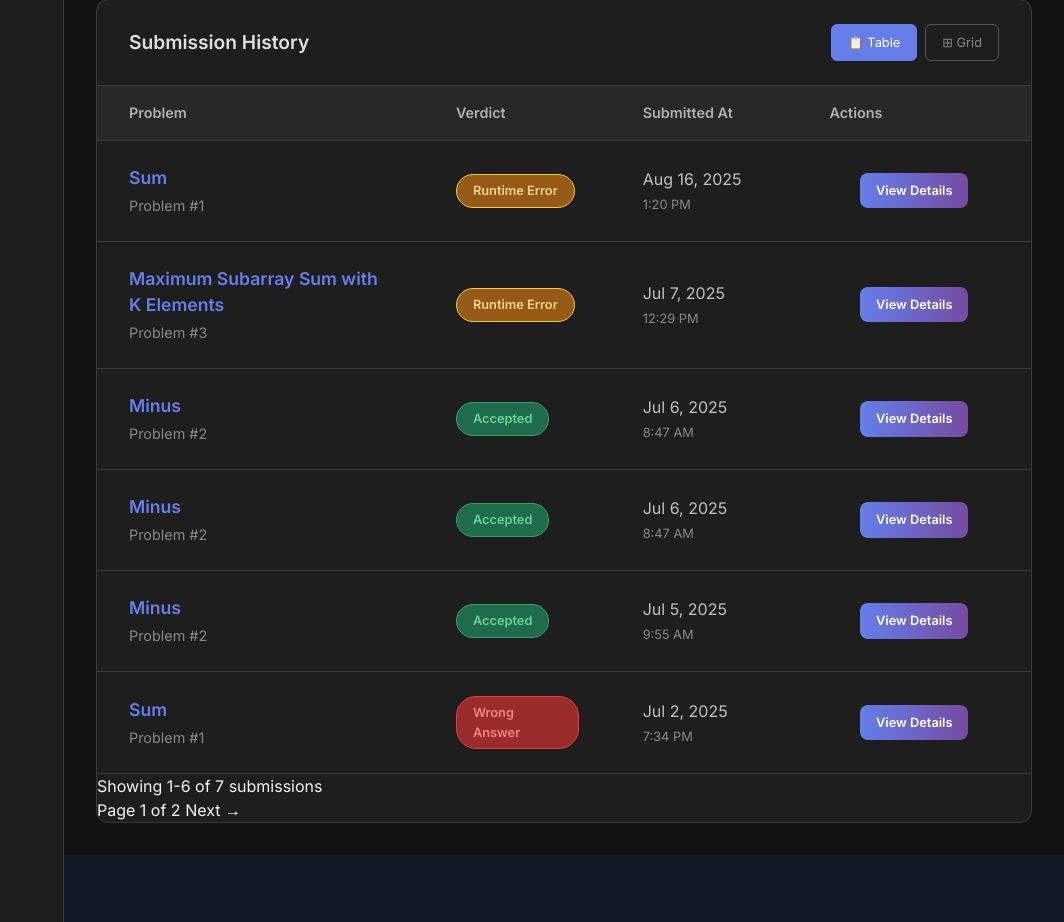
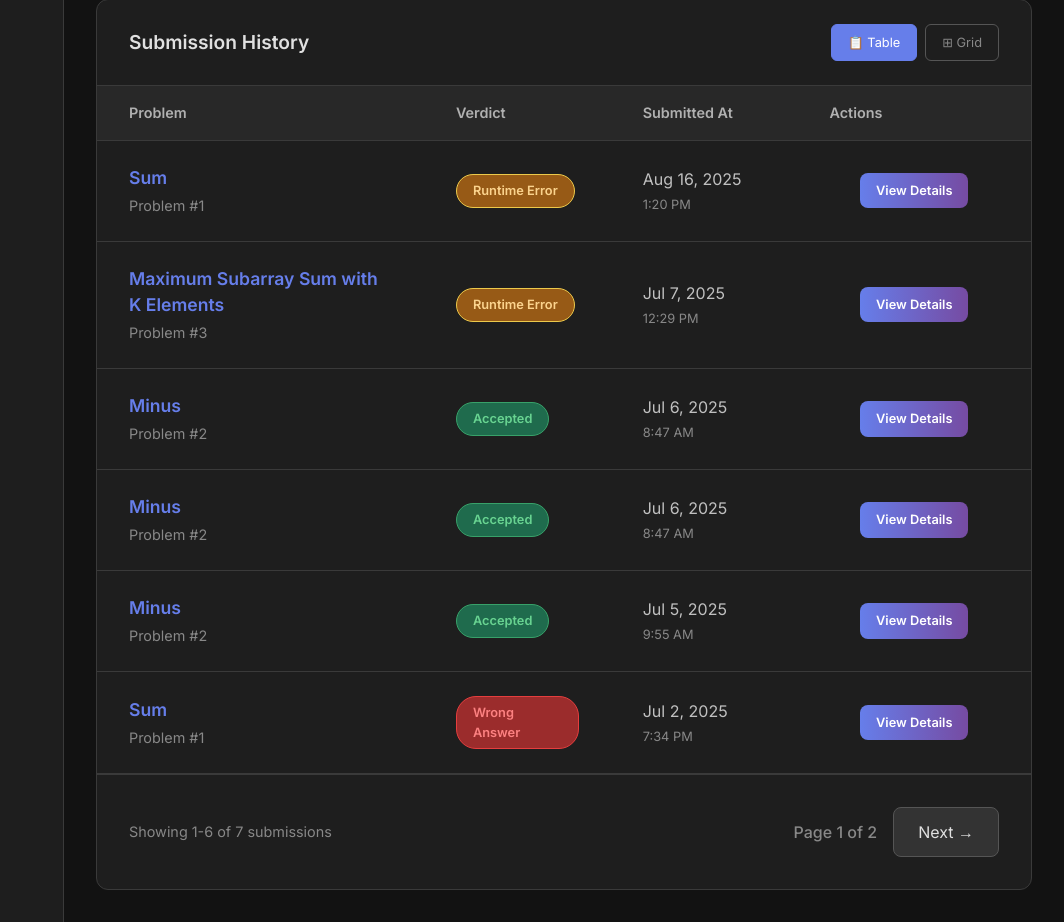
Before and after one commit to AIWizard47/Code, a Django app: page /submissions/history/ in a window 1280 px wide. Shown: the part 559-1481 px from the top of the page, without its empty margins (216-1280 px from the left). Run offline with Django 5.2, Linux system fonts and the light colour scheme; a user stored in the database is signed in; data comes from the database, SQL or seed files in the repository; some libraries are stand-ins or nearby versions.

Commit message:
Enhance security settings and improve pagination UI
Set DEBUG to False and add conditional security settings for production in settings.py, including HSTS and secure cookies. Updated the submissions history template with improved pagination styling and ensured pagination links preserve filter parameters.

```diff
--- a/templates/submissions/history.html
+++ b/templates/submissions/history.html
@@ -825,6 +825,51 @@
         .mobile-menu-button {
             display: none;
         }
+
+
+        /* -------------------------------------------------------------------------- */
+        /* Pagination                                                                 */
+        /* -------------------------------------------------------------------------- */
+
+        .pagination-container {
+            padding: 2rem;
+            display: flex;
+            justify-content: space-between;
+            align-items: center;
+            border-top: 1px solid #3a3a3a;
+        }
+
+        .pagination-info {
+            color: #888;
+            font-size: 0.9rem;
+        }
+
+        .pagination-controls {
+            display: flex;
+            gap: 1rem;
+            align-items: center;
+        }
+
+        .pagination-controls a, .pagination-controls button {
+            padding: 0.75rem 1.5rem;
+            background-color: #333;
+            color: #e0e0e0;
+            text-decoration: none;
+            border-radius: 8px;
+            border: 1px solid #555;
+            transition: all 0.3s ease;
+            cursor: pointer;
+        }
+
+        .pagination-controls a:hover, .pagination-controls button:hover {
+            background-color: #667eea;
+            border-color: #667eea;
+        }
+
+        .pagination-controls span {
+            color: #888;
+            font-weight: 500;
+        }
     </style>
 </head>
 <body class="bg-gray-900 text-gray-100">
@@ -1064,24 +1109,26 @@
                     </div>
 
                     <!-- Pagination (if needed) -->
-                    {% if submissions.has_other_pages %}
                     <div class="pagination-container">
                         <div class="pagination-info">
                             Showing {{ submissions.start_index }}-{{ submissions.end_index }} of {{ submissions.paginator.count }} submissions
                         </div>
                         <div class="pagination-controls">
                             {% if submissions.has_previous %}
-                                <a href="?page={{ submissions.previous_page_number }}">← Previous</a>
+                                <a href="?page={{ submissions.previous_page_number }}{% if selected_tag %}&tag={{ selected_tag }}{% endif %}{% if selected_difficulty %}&difficulty={{ selected_difficulty }}{% endif %}{% if selected_search %}&search={{ selected_search }}{% endif %}">
+                                    ← Previous
+                                </a>
                             {% endif %}
 
                             <span>Page {{ submissions.number }} of {{ submissions.paginator.num_pages }}</span>
 
                             {% if submissions.has_next %}
-                                <a href="?page={{ submissions.next_page_number }}">Next →</a>
+                                <a href="?page={{ submissions.next_page_number }}{% if selected_tag %}&tag={{ selected_tag }}{% endif %}{% if selected_difficulty %}&difficulty={{ selected_difficulty }}{% endif %}{% if selected_search %}&search={{ selected_search }}{% endif %}">
+                                    Next →
+                                </a>
                             {% endif %}
                         </div>
                     </div>
-                    {% endif %}
                 </div>
 
             </main>
```
Also changed, not shown: CodePlatform/settings.py (+22 -1 lines).
